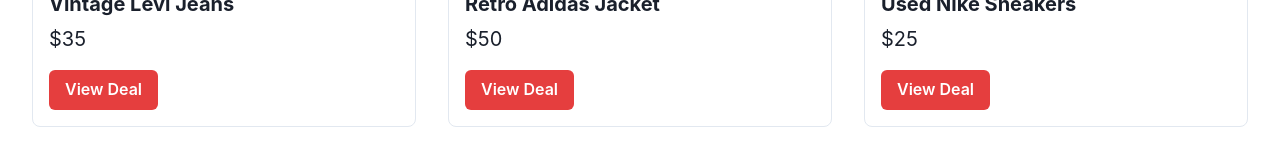
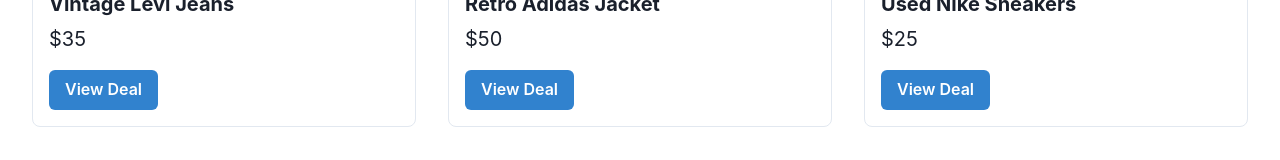
Before and after one commit to GPT-Engineer-App/thrift-pricerunner, a React (Vite) app: page / in a window 1280 px wide. Shown: the part 523-683 px from the top of the page. Built offline with nearby package versions, Linux system fonts and the light colour scheme.

Commit message:
Updated the `colorScheme` prop on the Button components in `Index.jsx` and `DealModal.jsx` from "red" to "blue" to make the buttons blue.
Prompt: make the buttons blue

```diff
--- a/src/pages/DealModal.jsx
+++ b/src/pages/DealModal.jsx
@@ -17,7 +17,7 @@ const DealModal = ({ isOpen, onClose, item }) => {
 
         <ModalFooter>
           <Link href={item.url} isExternal>
-            <Button colorScheme="red" mr={3}>
+            <Button colorScheme="blue" mr={3}>
               Go to Deal
             </Button>
           </Link>
--- a/src/pages/Index.jsx
+++ b/src/pages/Index.jsx
@@ -61,7 +61,7 @@ const Index = () => {
               {item.price}
             </Text>
             <Button
-              colorScheme="red"
+              colorScheme="blue"
               onClick={() => {
                 setModalItem(item);
                 setModalOpen(true);
```
